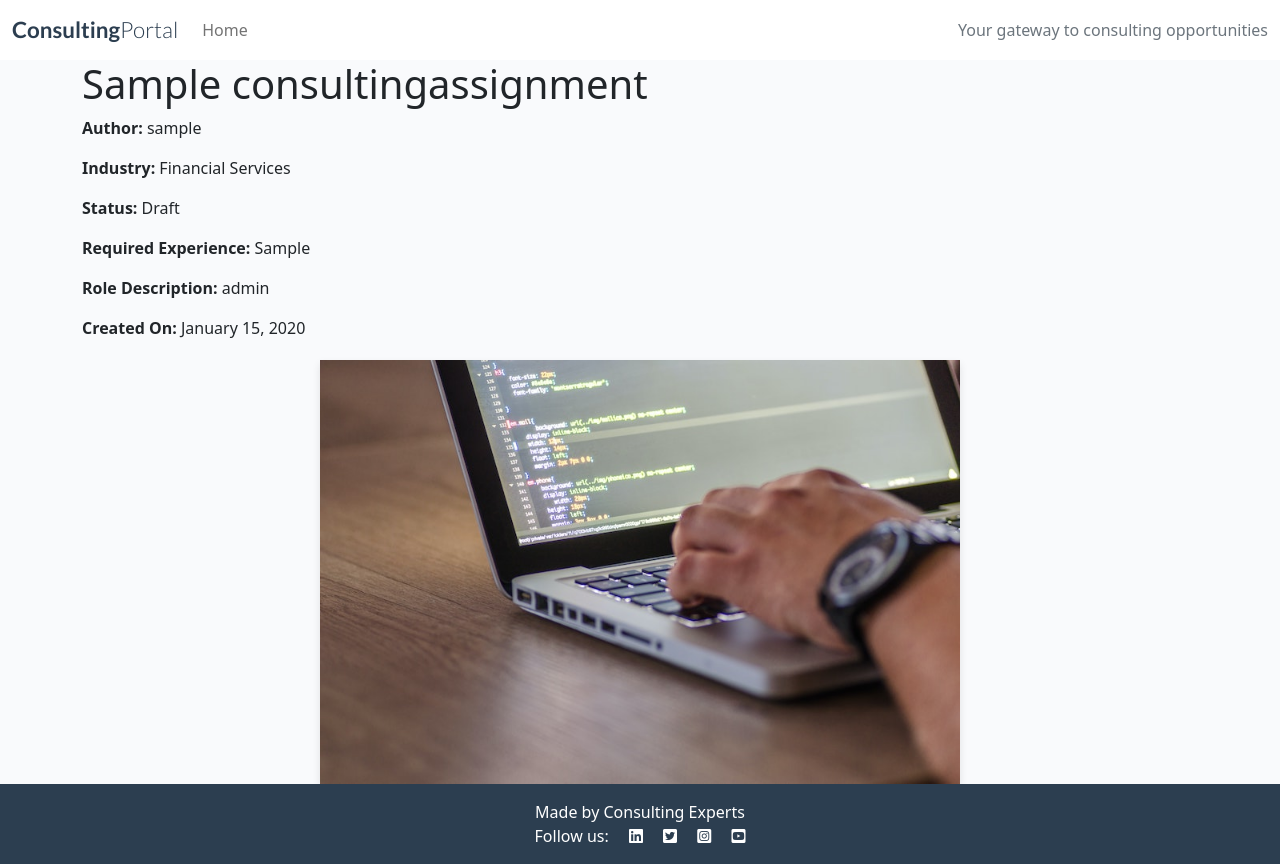
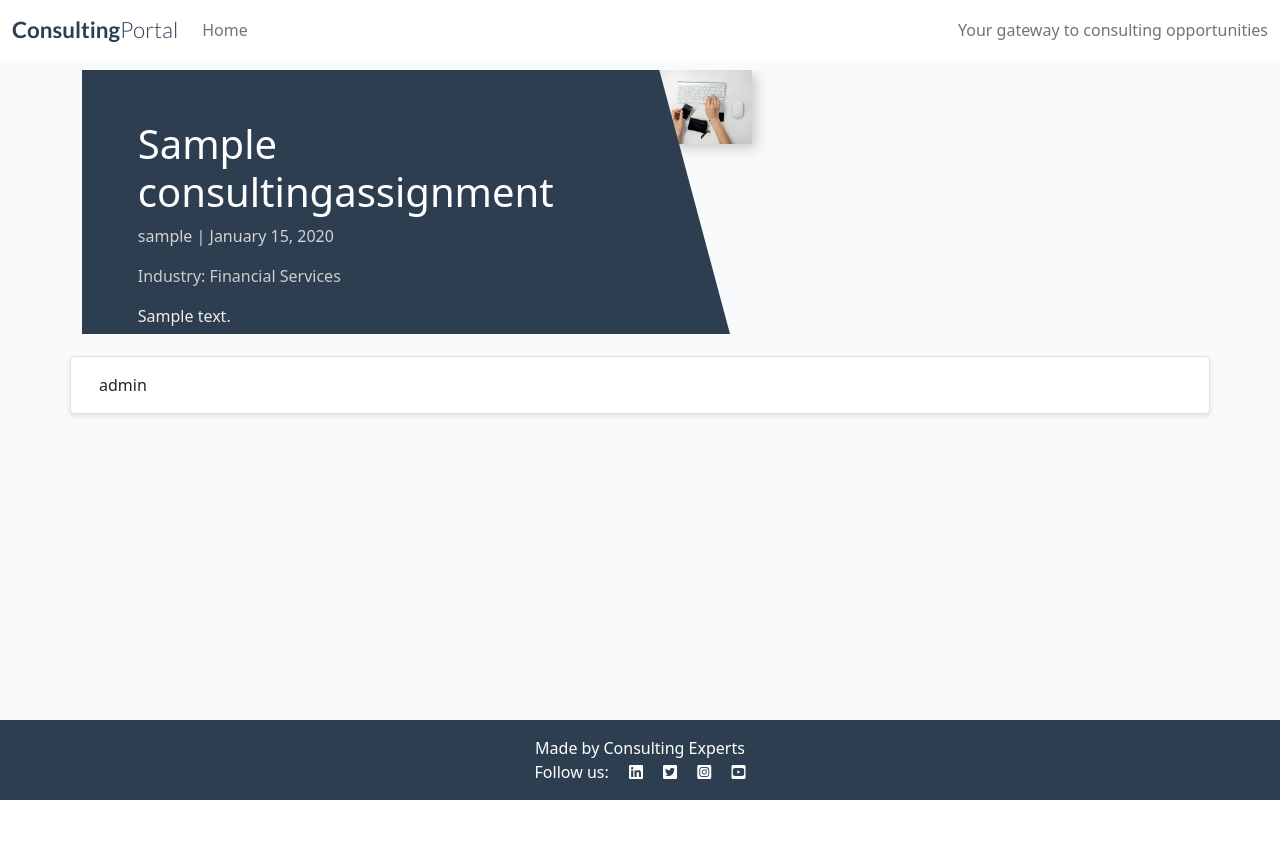
Before and after one commit to BjornBishop/sagacity-pp4, a Django app: a page that uses blog/templates/assignments/detail.html in a window 1280 px wide. After the commit the page ends 800 px from the top, so only its background shows below. Run offline with Django 4.2, Linux system fonts and the light colour scheme; tables that the repository leaves empty hold one stand-in row (values such as "Sample post").

Commit message:
aligning text in assignment details

```diff
--- a/blog/templates/assignments/detail.html
+++ b/blog/templates/assignments/detail.html
@@ -2,16 +2,40 @@
 {% load static %}
 
 {% block content %}
+<div class="masthead">
+    <div class="container">
+        <div class="row g-0">
+            <div class="col-md-6 masthead-text">
+                <h1 class="post-title">{{ object.title }}</h1>
+                <p class="post-subtitle">{{ object.author }} | {{ object.created_on|date:"F j, Y" }}</p>
+                <p class="post-industry">Industry: {{ object.get_industry_display }}</p>
+                <p class="post-excerpt">{{ object.excerpt }}</p>
+            </div>
+            <div class="d-none d-md-block col-md-6 masthead-image">
+                {% if object.industry == "FS" %}
+                    <img src="{% static 'images/financial_services.jpg' %}" class="scale" alt="Financial Services">
+                {% elif object.industry == "COM" %}
+                    <img src="{% static 'images/commercial.jpg' %}" class="scale" alt="Commercial">
+                {% elif object.industry == "MAN" %}
+                    <img src="{% static 'images/industrial.jpg' %}" class="scale" alt="Manufacturing">
+                {% else %}
+                    <img src="{% static 'images/default.jpg' %}" class="scale" alt="placeholder">
+                {% endif %}
+            </div>
+        </div>
+    </div>
+</div>
+
 <div class="container">
-    <h1>{{ object.title }}</h1>
-    <p><strong>Author:</strong> {{ object.author }}</p>
-    <p><strong>Industry:</strong> {{ object.get_industry_display }}</p>
-    <p><strong>Status:</strong> {{ object.get_status_display }}</p>
-    <p><strong>Required Experience:</strong> {{ object.required_experience }}</p>
-    <p><strong>Role Description:</strong> {{ object.role_description|safe }}</p>
-    <p><strong>Created On:</strong> {{ object.created_on|date:"F j, Y" }}</p>
+    <div class="row">
+        <div class="col card mb-4 mt-3 left top">
+            <div class="card-body">
+                <p class="card-text">
+                    {{ object.role_description|safe }}
+                </p>
+            </div>
+        </div>
+    </div>
 </div>
-<div class="assignment-image-container">
-    <img src="{% static 'images/default.jpg' %}" class="styled-assignment-image" alt="placeholder">
-</div>
+
 {% endblock %}
--- a/static/css/style.css
+++ b/static/css/style.css
@@ -1,3 +1,4 @@
+/* styles.css */
 body {
     background-color: #F9FAFC;
 }
@@ -71,6 +72,7 @@ body {
     background-color: #2C3E50;  /* Darker blue for a professional look */
     color: white;
     position: relative;
+    padding-left: 5%;  /* Ensure consistent alignment with other content */
 }
 
 .masthead-image {
@@ -104,12 +106,22 @@ body {
 
 .post-title {
     margin-top: 10%;
-    margin-left: 5%;
 }
 
 .post-subtitle {
-    margin-left: 5%;
     color: lightgray;
+}
+
+.post-industry {
+    margin-top: 10px;
+    font-size: 1rem;
+    color: #ccc;  /* Slightly lighter color for differentiation */
+}
+
+.post-excerpt {
+    margin-top: 10px;
+    font-size: 1rem;
+    color: #eee;  /* Slightly lighter color for differentiation */
 }
 
 .btn-signup,
@@ -162,16 +174,16 @@ body {
 }
 
 /* CSS for images in post details */
-
-.assignment-image-container {
-    text-align: center;
+.assignment-image-wrapper {
+    display: flex;
+    justify-content: center;
+    align-items: center;
     margin-top: 20px;
+    width: 100%;
 }
 
-.styled-assignment-image {
-    max-width: 50%;
+.masthead-image .scale {
+    max-width: 20%;
     height: auto;
-    box-shadow: 0 4px 8px rgba(0, 0, 0, 0.1);
-    display: block;
-    margin: 0 auto;
+    box-shadow: 4px 4px 12px rgba(0, 0, 0, 0.2);
 }
```
Also changed, not shown: blog/admin.py (+10 -18 lines), static/images/commercial.jpg (added), static/images/financial_services.jpg (added), static/images/industrial.jpg (added), 5 other files.
